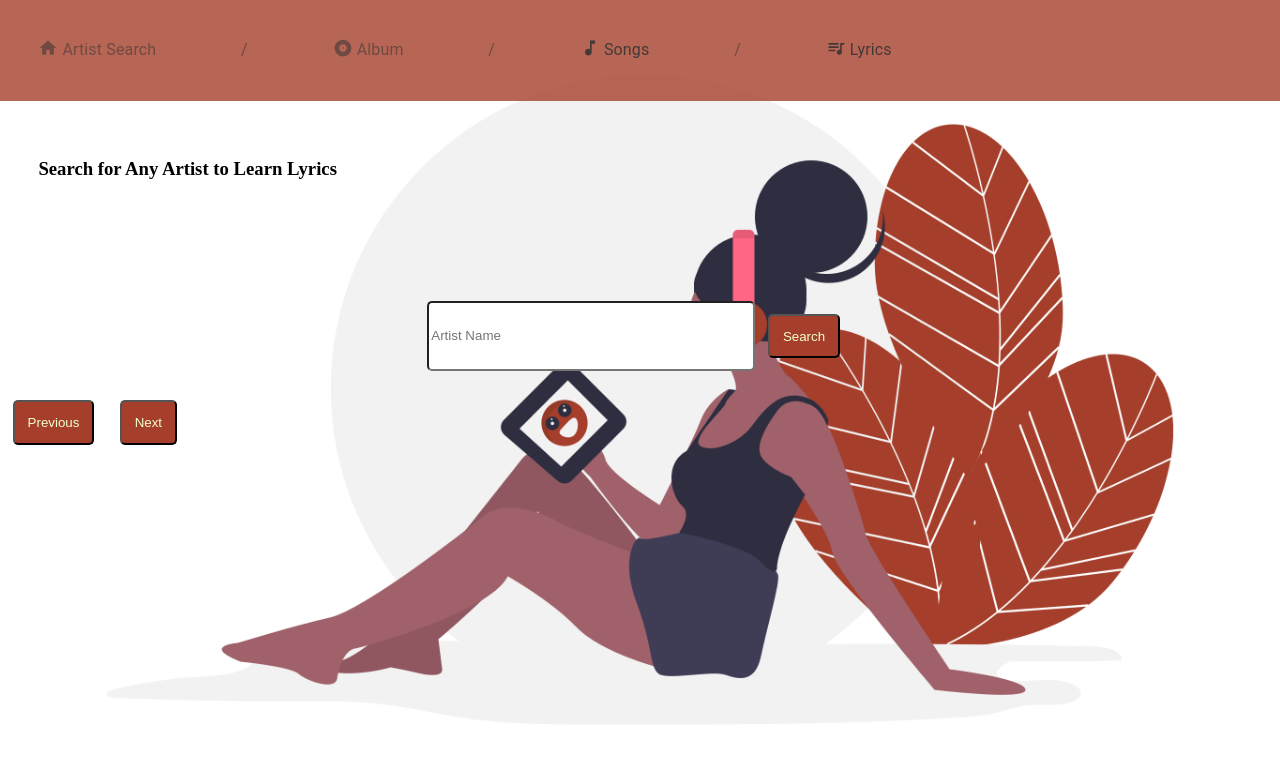
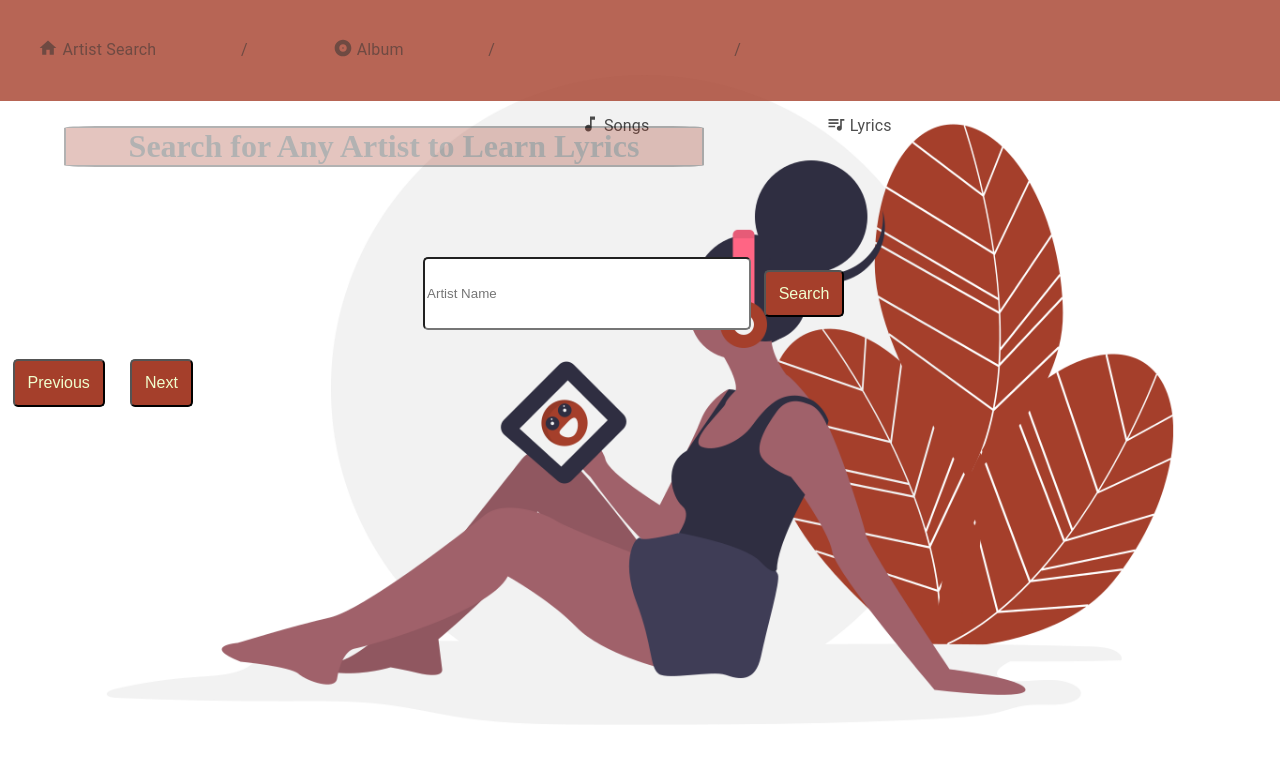
Before and after one commit to samSterns/lyricus-, a React app: page / in a window 1280 px wide. Shown: the top 762 px of the page. Built offline with nearby package versions, Linux system fonts and the light colour scheme.

Commit message:
opacity still on text

```diff
--- a/src/components/AlbumView.js
+++ b/src/components/AlbumView.js
@@ -16,9 +16,12 @@ const AlbumView = () => {
     );
   });
   return (
-    <ul>
-      {mappedAlbum}
-    </ul>
+    <>
+      <h1>Pick a Song for the Lyrics</h1>
+      <ul>
+        {mappedAlbum}
+      </ul>
+    </>
   );
 };
 
--- a/src/components/ArtistView.css
+++ b/src/components/ArtistView.css
@@ -21,3 +21,14 @@ button {
   margin-top:2%;
   margin: 1%;
 }
+
+h1 {
+  color: #rgb(63,61,85);
+  border: solid 2px black;
+  border-radius: 5%;
+  background-color: #A53F2B;
+  opacity: .3;
+  margin: 2% 45% 2% 5%;
+  font: Roboto;
+  text-align: center;
+}
--- a/src/components/ArtistView.js
+++ b/src/components/ArtistView.js
@@ -31,12 +31,14 @@ const ArtistView = () => {
   });
   return (
     <>
-      <button className={styles.button} value="prev" onClick={({ target }) => pageChange(target.value)}>Previous</button>
-      <button value="next" onClick={({ target }) => pageChange(target.value)}>Next</button>
+      <h1>Select an Album for the Tracks</h1>
 
       <ul>
         {mappedReleases}
       </ul>
+
+      <button className={styles.button} value="prev" onClick={({ target }) => pageChange(target.value)}>Previous</button>
+      <button value="next" onClick={({ target }) => pageChange(target.value)}>Next</button>
     </>
   );
 };
--- a/src/components/SearchView.js
+++ b/src/components/SearchView.js
@@ -24,7 +24,7 @@ const SearchView = ({ value }) => {
   return (
     <>
 
-      <h3>Search for Any Artist to Learn Lyrics</h3>
+      <h1>Search for Any Artist to Learn Lyrics</h1>
       <form className={styles.Form} onSubmit={() => search(searchTerm)} >
         <input type='text' value={value} onChange={(event) => setSearch(event.target.value)} placeholder='Artist Name'></input>
         <button>Search</button>
--- a/src/components/SearchViewStyle.css
+++ b/src/components/SearchViewStyle.css
@@ -11,6 +11,7 @@ Form {
         width: 25%;
         line-height: 30px;
         font: Roboto;
+        font: 100%;
         color: #080C35;
     }
 
@@ -20,13 +21,21 @@ Form {
         border-radius: 5px;
         padding: 1%;
         margin: 1%;
+        font-size: 100%;
     }
 
 }
 
-h3 {
+h1 {
     color: #rgb(63,61,85);
-}
+    border: solid 2px black;
+    border-radius: 5%;
+    background-color: #A53F2B;
+    opacity: .3;
+    margin: 2% 45% 2% 5%;
+    font: Roboto;
+    text-align: center;
+  }
 
 body {
     background-image: url('/src/assets/Music.png');
@@ -45,6 +54,7 @@ body {
         padding: 1%;
         margin-top:2%;
         margin: 1%;
+        font-size: 100%;
 
 
 }
--- /dev/null
+++ b/src/components/SongView.css
@@ -0,0 +1,27 @@
+.Lyrics {
+    margin: 5%;
+    margin-right: 20%;
+    padding: 5%;
+    height: auto;
+    width: auto;
+    font-size: 100%;
+    line-height: 22px;
+    font: Roboto;
+    border: 1px solid black;
+    border-radius: 5%;
+    box-shadow: 12px 12px 2px 1px #F2F2F2;
+
+    opacity: .5;
+}
+
+
+
+p {
+    font-size: 100%;
+    line-height: 22px;
+    font: Roboto;
+    color: black;
+    position: relative;
+    top: 4.7em;
+    /* color: #F2F2F2; */
+}
--- a/src/components/SongView.js
+++ b/src/components/SongView.js
@@ -1,12 +1,15 @@
 import React from 'react';
 import useSong from '../hooks/useSong.js';
+import styles from '../components/SongView.css';
 
 const SongView = () => {
   const { song } = useSong();
 
   return (
-
-    <p>{song}</p>
+    <>
+      <p className={styles.Lyrics}>{song}</p>
+      <div className={styles.Div}></div>
+    </>
 
   );
 };
```
